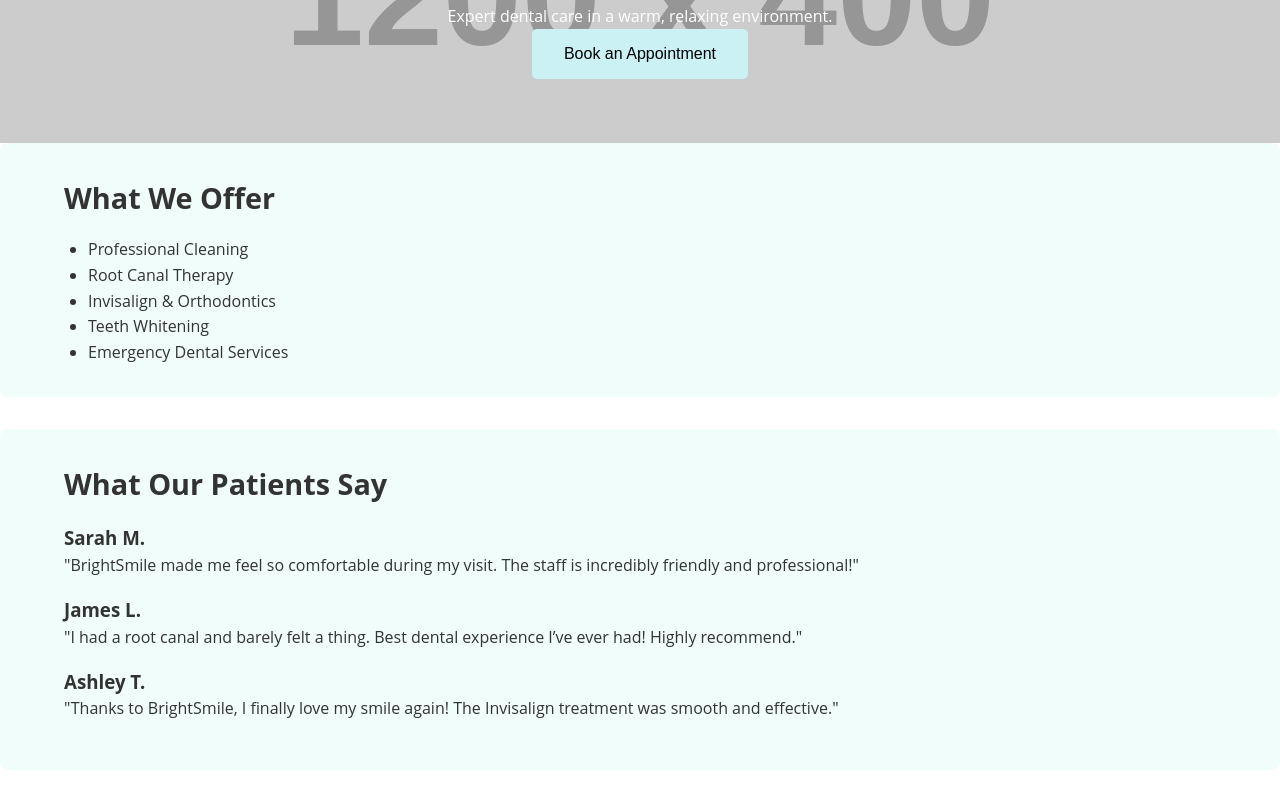
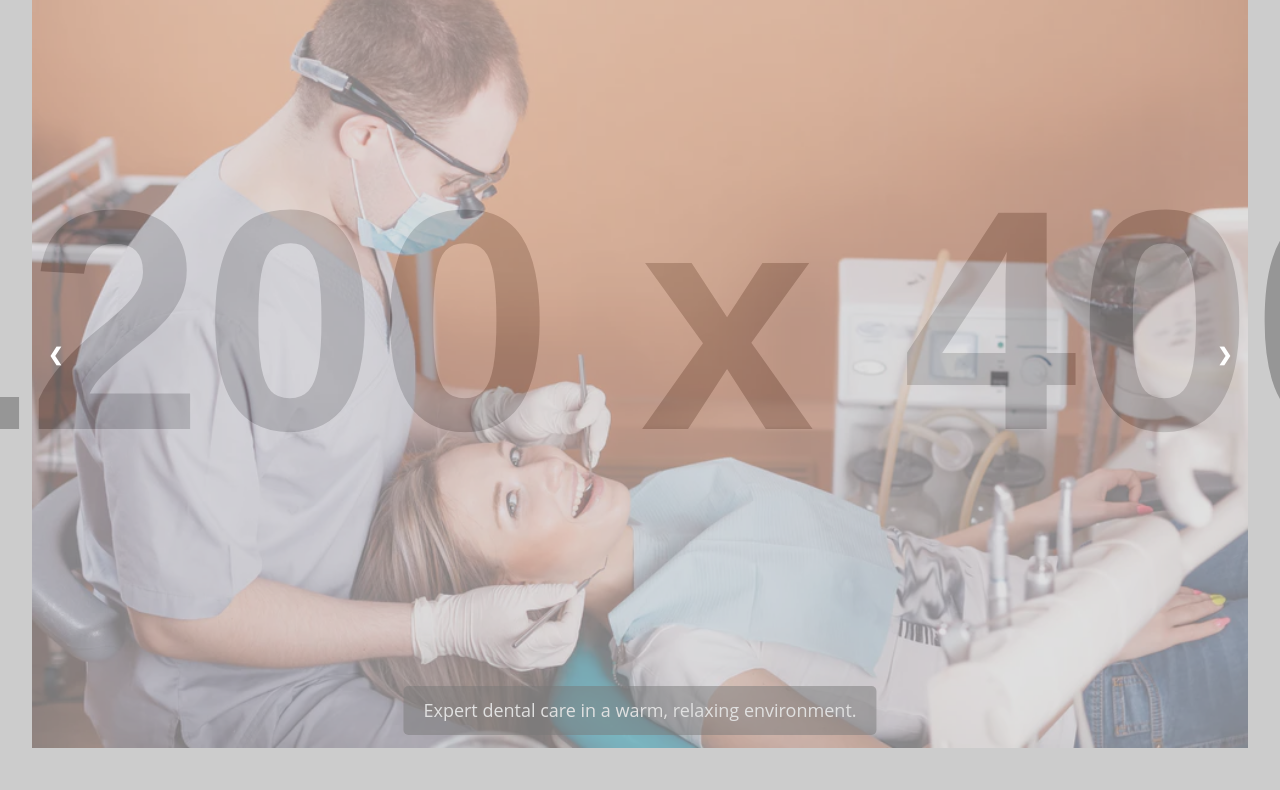
Before and after one commit to skant09/dental-clinic, a website: page public/index.html in a window 1280 px wide. Shown: the part 289-1079 px from the top of the page. Drawn offline with Linux system fonts and the light colour scheme; some packages are replaced by stand-ins of ours; placeholder pictures from the web are drawn by us.

Commit message:
adds assets

```diff
--- /dev/null
+++ b/public/assets/css/style.css
@@ -0,0 +1,93 @@
+      :root {
+        --primary-color: #a6e3e9;
+        --accent-color: #cbf1f5;
+        --text-color: #333;
+        --bg-color: #ffffff;
+        --font-family: 'Open Sans', sans-serif;
+      }
+
+      * {
+        box-sizing: border-box;
+        margin: 0;
+        padding: 0;
+      }
+
+      body {
+        font-family: var(--font-family);
+        color: var(--text-color);
+        background-color: var(--bg-color);
+        line-height: 1.6;
+      }
+
+      header {
+        background-color: var(--primary-color);
+        padding: 2rem;
+        text-align: center;
+      }
+
+      header h1 {
+        font-size: 2.5rem;
+        margin-bottom: 0.5rem;
+      }
+
+      .hero {
+        background: url('https://via.placeholder.com/1200x400?text=BrightSmile+Dental') no-repeat center/cover;
+        color: white;
+        padding: 4rem 2rem;
+        text-align: center;
+      }
+
+      .hero h2 {
+        font-size: 2rem;
+        margin-bottom: 1rem;
+      }
+
+      .cta-button {
+        background-color: var(--accent-color);
+        border: none;
+        padding: 1rem 2rem;
+        font-size: 1rem;
+        cursor: pointer;
+        border-radius: 5px;
+      }
+
+      section {
+        padding: 2rem;
+      }
+
+      .offers,
+      .testimonials,
+      .visit {
+        background-color: #f0fdfa;
+        margin-bottom: 2rem;
+        border-radius: 8px;
+      }
+
+      h2 {
+        font-size: 1.8rem;
+        margin-bottom: 1rem;
+      }
+
+      .offers ul {
+        list-style: disc;
+        padding-left: 1.5rem;
+      }
+
+      .testimonial {
+        margin-bottom: 1rem;
+      }
+
+      footer {
+        background-color: var(--primary-color);
+        text-align: center;
+        padding: 1rem;
+      }
+
+      @media (min-width: 768px) {
+
+        .offers,
+        .testimonials,
+        .visit {
+          padding: 2rem 4rem;
+        }
+      }
--- a/public/index.html
+++ b/public/index.html
@@ -4,7 +4,8 @@
   <head>
     <meta charset="utf-8">
     <meta name="viewport" content="width=device-width, initial-scale=1">
-    <title>Welcome to Firebase Hosting</title>
+    <title>Rai Dental and Aesthetics</title>
+    <link rel="icon" type="image/x-icon" href="assets/images/favicon.png">
 
     <!-- update the version number as needed -->
     <script defer src="/__/firebase/11.7.1/firebase-app-compat.js"></script>
@@ -23,102 +24,7 @@
       to avoid connecting the SDK to running emulators.
     -->
     <script defer src="/__/firebase/init.js?useEmulator=true"></script>
-
-    <style>
-      :root {
-        --primary-color: #a6e3e9;
-        --accent-color: #cbf1f5;
-        --text-color: #333;
-        --bg-color: #ffffff;
-        --font-family: 'Open Sans', sans-serif;
-      }
-
-      * {
-        box-sizing: border-box;
-        margin: 0;
-        padding: 0;
-      }
-
-      body {
-        font-family: var(--font-family);
-        color: var(--text-color);
-        background-color: var(--bg-color);
-        line-height: 1.6;
-      }
-
-      header {
-        background-color: var(--primary-color);
-        padding: 2rem;
-        text-align: center;
-      }
-
-      header h1 {
-        font-size: 2.5rem;
-        margin-bottom: 0.5rem;
-      }
-
-      .hero {
-        background: url('https://via.placeholder.com/1200x400?text=BrightSmile+Dental') no-repeat center/cover;
-        color: white;
-        padding: 4rem 2rem;
-        text-align: center;
-      }
-
-      .hero h2 {
-        font-size: 2rem;
-        margin-bottom: 1rem;
-      }
-
-      .cta-button {
-        background-color: var(--accent-color);
-        border: none;
-        padding: 1rem 2rem;
-        font-size: 1rem;
-        cursor: pointer;
-        border-radius: 5px;
-      }
-
-      section {
-        padding: 2rem;
-      }
-
-      .offers,
-      .testimonials,
-      .visit {
-        background-color: #f0fdfa;
-        margin-bottom: 2rem;
-        border-radius: 8px;
-      }
-
-      h2 {
-        font-size: 1.8rem;
-        margin-bottom: 1rem;
-      }
-
-      .offers ul {
-        list-style: disc;
-        padding-left: 1.5rem;
-      }
-
-      .testimonial {
-        margin-bottom: 1rem;
-      }
-
-      footer {
-        background-color: var(--primary-color);
-        text-align: center;
-        padding: 1rem;
-      }
-
-      @media (min-width: 768px) {
-
-        .offers,
-        .testimonials,
-        .visit {
-          padding: 2rem 4rem;
-        }
-      }
-    </style>
+    <link rel="stylesheet" href="./assets/css/style.css">
   </head>
 
   <body>
@@ -128,10 +34,126 @@
     </header>
 
     <section class="hero">
-      <h2>Welcome to Rai Dental and Aesthetics!</h2>
-      <p>Expert dental care in a warm, relaxing environment.</p>
-      <button class="cta-button">Book an Appointment</button>
+      <!-- <h2>Welcome to Rai Dental and Aesthetics!</h2> -->
+      <!-- <p>Expert dental care in a warm, relaxing environment.</p> -->
+      <!-- <button class="cta-button">Book an Appointment</button> -->
+      <div class="slideshow-container">
+        <div class="slide fade">
+          <img src="assets/images/slide1.jpeg" alt="Welcome to Rai Dental and Aesthetics">
+          <div class="text">Welcome to Rai Dental and Aesthetics!</div>
+        </div>
+        <div class="slide fade">
+          <img src="assets/images/slide2.webp" alt="Expert dental care">
+          <div class="text">Expert dental care in a warm, relaxing environment.</div>
+        </div>
+        <div class="slide fade">
+          <img src="assets/images/slide3.jpg" alt="Book an Appointment">
+          <div class="text">Your Smile, Our Passion. Book an Appointment Today!</div>
+        </div>
+        <!-- Navigation buttons -->
+        <a class="prev" onclick="plusSlides(-1)">&#10094;</a>
+        <a class="next" onclick="plusSlides(1)">&#10095;</a>
+      </div>
     </section>
+    <style>
+      .slideshow-container {
+        position: relative;
+        max-width: 100%;
+        margin: auto;
+        overflow: hidden;
+      }
+
+      .slide {
+        display: block;
+        position: relative;
+      }
+
+      .slide img {
+        width: 100%;
+        height: auto;
+      }
+
+      .text {
+        position: absolute;
+        bottom: 20px;
+        left: 50%;
+        transform: translateX(-50%);
+        color: white;
+        font-size: 18px;
+        background-color: rgba(0, 0, 0, 0.5);
+        padding: 10px 20px;
+        border-radius: 5px;
+      }
+
+      .prev,
+      .next {
+        cursor: pointer;
+        position: absolute;
+        top: 50%;
+        width: auto;
+        margin-top: -22px;
+        padding: 16px;
+        color: white;
+        font-weight: bold;
+        font-size: 18px;
+        transition: 0.6s ease;
+        border-radius: 0 3px 3px 0;
+        user-select: none;
+      }
+
+      .prev {
+        left: 0;
+        border-radius: 3px 0 0 3px;
+      }
+
+      .next {
+        right: 0;
+        border-radius: 0 3px 3px 0;
+      }
+
+      .prev:hover,
+      .next:hover {
+        background-color: rgba(0, 0, 0, 0.8);
+      }
+
+      .fade {
+        animation: fade 1.5s ease-in-out;
+      }
+
+      @keyframes fade {
+        from {
+          opacity: 0.4;
+        }
+
+        to {
+          opacity: 1;
+        }
+      }
+    </style>
+
+    <script>
+      let slideIndex = 0;
+
+      function showSlides() {
+        const slides = document.querySelectorAll('.slide');
+        slides.forEach(slide => slide.style.display = 'none');
+        slideIndex++;
+        if (slideIndex > slides.length) { slideIndex = 1; }
+        slides[slideIndex - 1].style.display = 'block';
+        setTimeout(showSlides, 5000); // Change slide every 5 seconds
+      }
+
+      function plusSlides(n) {
+        const slides = document.querySelectorAll('.slide');
+        slides.forEach(slide => slide.style.display = 'none');
+        slideIndex += n;
+        if (slideIndex > slides.length) { slideIndex = 1; }
+        if (slideIndex < 1) { slideIndex = slides.length; }
+        slides[slideIndex - 1].style.display = 'block';
+      }
+
+      document.addEventListener('DOMContentLoaded', showSlides);
+    </script>
 
     <section class="offers">
       <h2>What We Offer</h2>
```
Also changed, not shown: public/assets/images/favicon.png (added), public/assets/images/slide1.jpeg (added), public/assets/images/slide2.webp (added), public/assets/images/slide3.jpg (added).
